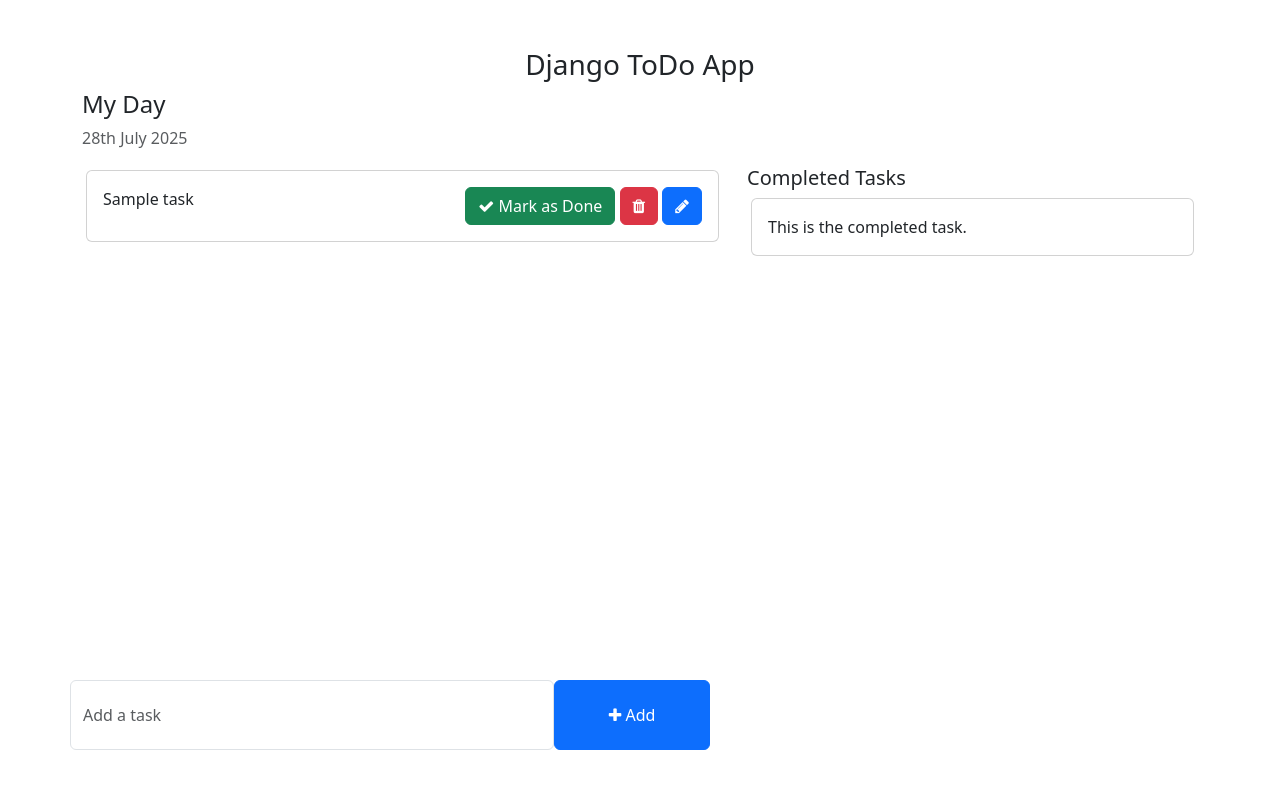
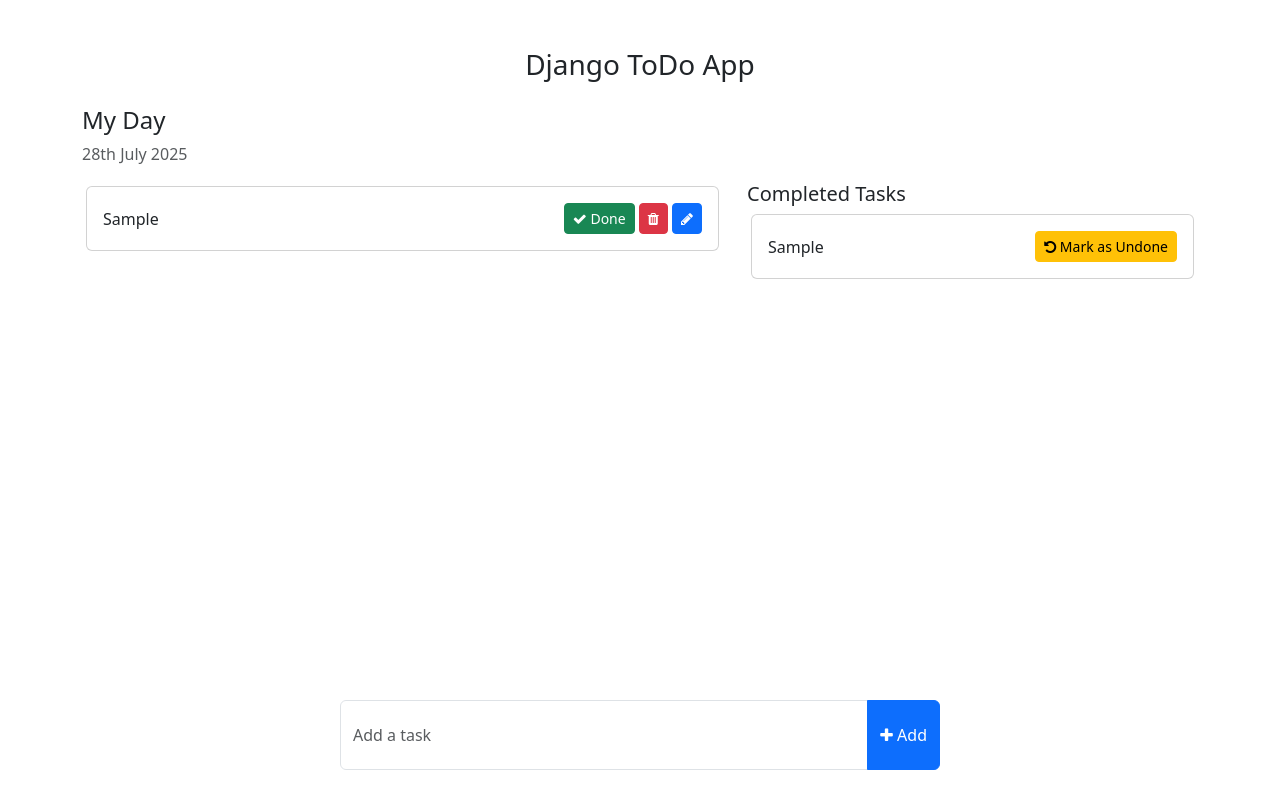
Before and after one commit to HassanAli112006/django-todo-app, a Django app: template templates/home.html in a window 1280 px wide. Run offline with Django 5.2, Linux system fonts and the light colour scheme; tables that the repository leaves empty hold one stand-in row (values such as "Sample post"); the template is opened without the code that fills it: values that come from a table or form of the project are taken from there, most other values are stand-ins (such as "Sample title", 1, 10 or a date in 2020).

Commit message:
TODO Project oficially completed!

```diff
--- a/templates/home.html
+++ b/templates/home.html
@@ -7,62 +7,90 @@
     <title>TODO LIST - Home</title>
 
     <!-- Bootstrap -->
-    <link href="https://cdn.jsdelivr.net/npm/bootstrap@5.3.0-alpha1/dist/css/bootstrap.min.css" rel="stylesheet" integrity="sha384-GLhlTQ8iRABdZLl6O3oVMWSktQOp6b7In1Zl3/Jr59b6EGGoI1aFkw7cmDA6j6gD" crossorigin="anonymous">
-    <script src="https://cdn.jsdelivr.net/npm/bootstrap@5.3.0-alpha1/dist/js/bootstrap.bundle.min.js" integrity="sha384-w76AqPfDkMBDXo30jS1Sgez6pr3x5MlQ1ZAGC+nuZB+EYdgRZgiwxhTBTkF7CXvN" crossorigin="anonymous"></script>
+    <link href="https://cdn.jsdelivr.net/npm/bootstrap@5.3.0-alpha1/dist/css/bootstrap.min.css" rel="stylesheet">
+    <script src="https://cdn.jsdelivr.net/npm/bootstrap@5.3.0-alpha1/dist/js/bootstrap.bundle.min.js"></script>
+
     <!-- Font Awesome Icons -->
     <link rel="stylesheet" href="https://cdnjs.cloudflare.com/ajax/libs/font-awesome/4.7.0/css/font-awesome.min.css">
 
     <style>
-        .form-control{
+        .form-control {
             padding: 1.375rem .75rem !important;
+        }
+        .card-body {
+            min-height: 60px;
+        }
+        .no-tasks {
+            padding: 2rem;
+            text-align: center;
+            color: #888;
+        }
+        .todo-form {
+            position: fixed;
+            bottom: 30px;
+            left: 50%;
+            transform: translateX(-50%);
+            width: 100%;
+            max-width: 600px;
         }
     </style>
 </head>
 <body>
     <div class="container">
         <h3 class="pt-5 text-center">Django ToDo App</h3>
-        <div class="row">
+
+        <div class="row mt-4">
             <h4>My Day</h4>
             <p class="text-muted">{% now "jS F Y" %}</p>
-            <div class="col-md-7 col-lg-7" style="height: 450px; overflow: scroll;">
-                <!-- List of all the tasks for the day -->
+
+            <!-- Tasks Column -->
+            <div class="col-md-7 col-lg-7 mb-4" style="height: 450px; overflow-y: auto;">
                 <div class="card m-1">
+                    {% if tasks %}
                         {% for task in tasks %}
-                    <div class="card-body">
+                        <div class="card-body d-flex justify-content-between align-items-center">
                             {{ task.task }}
-                        <span style="position: relative; float: right;">
-                            <a class="btn btn-success"><i class="fa fa-check"></i> Mark as Done</a>
-                            <a class="btn btn-danger"><i class="fa fa-trash"></i></a>
-                            <a class="btn btn-primary"><i class="fa fa-pencil"></i></a>
+                            <span>
+                                <a href="{% url 'done' task.pk %}" class="btn btn-success btn-sm"><i class="fa fa-check"></i> Done</a>
+                                <a href="{% url 'delete_task' task.pk %}" class="btn btn-danger btn-sm"><i class="fa fa-trash"></i></a>
+                                <a href="{% url 'edit' task.pk %}" class="btn btn-primary btn-sm"><i class="fa fa-pencil"></i></a>
                             </span>
                         </div>
                         {% endfor %}
+                    {% else %}
+                        <div class="no-tasks">No tasks added yet.</div>
+                    {% endif %}
+                </div>
             </div>
 
+            <!-- Completed Tasks Column -->
+            <div class="col-md-5 col-lg-5 mb-4">
+                <h5>Completed Tasks</h5>
+                <div class="card m-1">
+                    {% if done_task %}
+                        {% for done in done_task %}
+                        <div class="card-body d-flex justify-content-between align-items-center">
+                            {{ done.task }}
+                            <a href="{% url 'undone' done.pk %}" class="btn btn-warning btn-sm"><i class="fa fa-undo"></i> Mark as Undone</a>
                         </div>
-            <div class="col-md-5 col-lg-5">
-                <h5>Completed Tasks</h5>
-                <!-- List of all the tasks that have completed -->
-                <div class="card m-1">
-                    <div class="card-body">
-                        This is the completed task.
+                        {% endfor %}
+                    {% else %}
+                        <div class="no-tasks">No completed tasks yet.</div>
+                    {% endif %}
                 </div>
             </div>
         </div>
-        </div>
-        <div class="row">
-            <div class="col-md-6 col-lg-6 p-0" style="position: absolute; bottom: 50px;">
-                <!-- To Do Form -->
-                <form action="" >
-                    <div class="form-group">
-                        <span style="display: flex;">
-                            <input type="text" class="form-control" placeholder="Add a task">
-                            <button class="btn btn-primary" style="width: 200px;"><i class="fa fa-plus"></i> Add</button>
-                        </span>
+
+        <!-- Task Form -->
+        <div class="todo-form">
+            <form action="{% url 'add_task' %}" method="post">
+                {% csrf_token %}
+                <div class="input-group">
+                    <input name="entered_task" type="text" class="form-control" placeholder="Add a task">
+                    <button type="submit" class="btn btn-primary"><i class="fa fa-plus"></i> Add</button>
                 </div>
             </form>
         </div>
     </div>
-    </div>
 </body>
 </html>
--- a/todo/urls.py
+++ b/todo/urls.py
@@ -2,6 +2,9 @@
 from . import views
 
 urlpatterns = [
-    path('', views.home, name='home'),  # main home page
     path('add_task/', views.add_task, name='add_task'),
+    path('done/<int:pk>/', views.done, name='done'),
+    path('undone/<int:pk>/', views.undone, name='undone'),
+    path('edit/<int:pk>/', views.edit, name='edit'),
+    path('delete_task/<int:pk>', views.delete_task, name='delete_task'),
 ]
--- a/todo_proj/settings.py
+++ b/todo_proj/settings.py
@@ -37,6 +37,7 @@
     'django.contrib.sessions',
     'django.contrib.messages',
     'django.contrib.staticfiles',
+    'todo',
 ]
 
 MIDDLEWARE = [
@@ -54,7 +55,7 @@
 TEMPLATES = [
     {
         'BACKEND': 'django.template.backends.django.DjangoTemplates',
-        'DIRS': [],
+        'DIRS': [BASE_DIR/'templates'],
         'APP_DIRS': True,
         'OPTIONS': {
             'context_processors': [
--- a/todo_proj/urls.py
+++ b/todo_proj/urls.py
@@ -1,22 +1,9 @@
-"""
-URL configuration for todo_proj project.
-
-The `urlpatterns` list routes URLs to views. For more information please see:
-    https://docs.djangoproject.com/en/5.2/topics/http/urls/
-Examples:
-Function views
-    1. Add an import:  from my_app import views
-    2. Add a URL to urlpatterns:  path('', views.home, name='home')
-Class-based views
-    1. Add an import:  from other_app.views import Home
-    2. Add a URL to urlpatterns:  path('', Home.as_view(), name='home')
-Including another URLconf
-    1. Import the include() function: from django.urls import include, path
-    2. Add a URL to urlpatterns:  path('blog/', include('blog.urls'))
-"""
 from django.contrib import admin
-from django.urls import path
+from django.urls import path,include
+from . import views
 
 urlpatterns = [
     path('admin/', admin.site.urls),
+    path('', views.home, name = 'home_page'),
+    path('todo/', include('todo.urls'))
 ]
--- a/todo_proj/views.py
+++ b/todo_proj/views.py
@@ -5,8 +5,9 @@
 
 def home(request):
     tasks = Task.objects.filter(is_completed = False)
+    done_task = Task.objects.filter(is_completed = True)
     context = {
-        'tasks': tasks
+        'tasks': tasks,
+        'done_task':done_task,
     }
-
     return render(request , 'home.html', context)
```
Also changed, not shown: templates/edit.html (added, +29 -0 lines), todo/views.py (+36 -2 lines), 1 other file. Lines whose indentation alone changed are shown as unchanged.
